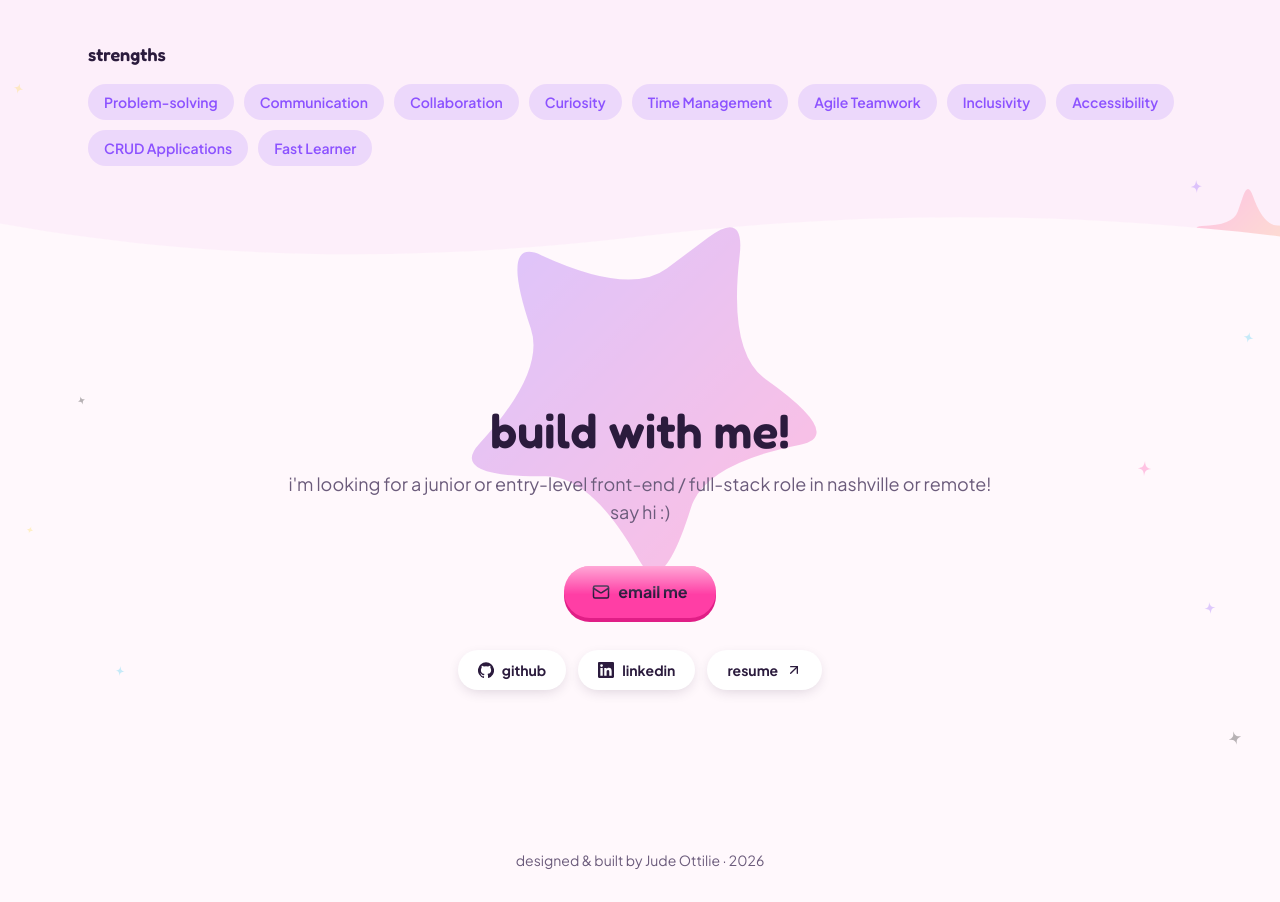
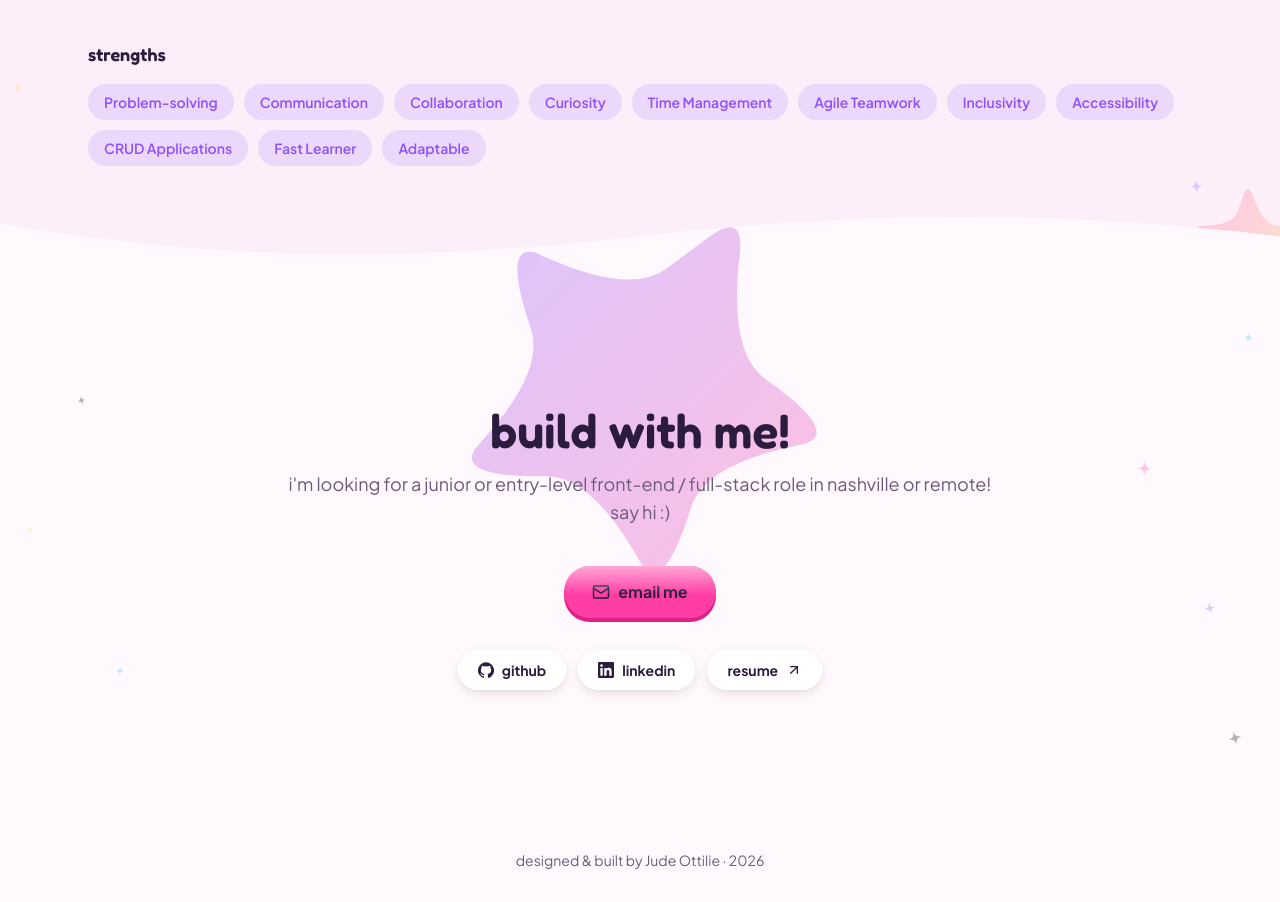
Before and after one commit to judeottilie-tech/experience, a React (Vite) app: page / in a window 1280 px wide. Shown: the part 5089-5991 px from the top of the page. Built offline with nearby package versions, Linux system fonts and the light colour scheme.

Commit message:
more strengthss

```diff
--- a/src/data/content.js
+++ b/src/data/content.js
@@ -228,6 +228,7 @@ export const skills = {
     "Accessibility",
     "CRUD Applications",
     "Fast Learner",
+    "Adaptable"
   ],
 };
 
```
